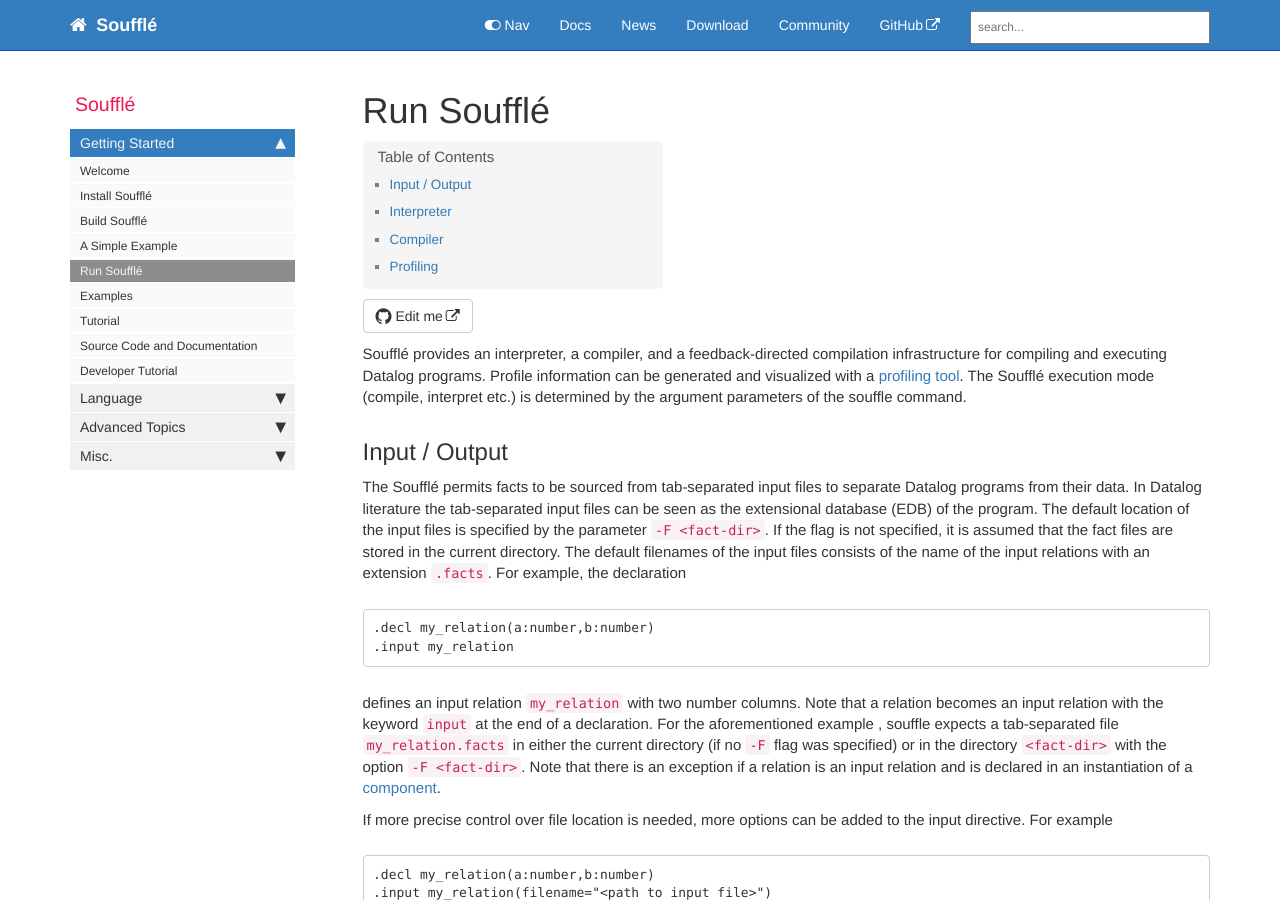
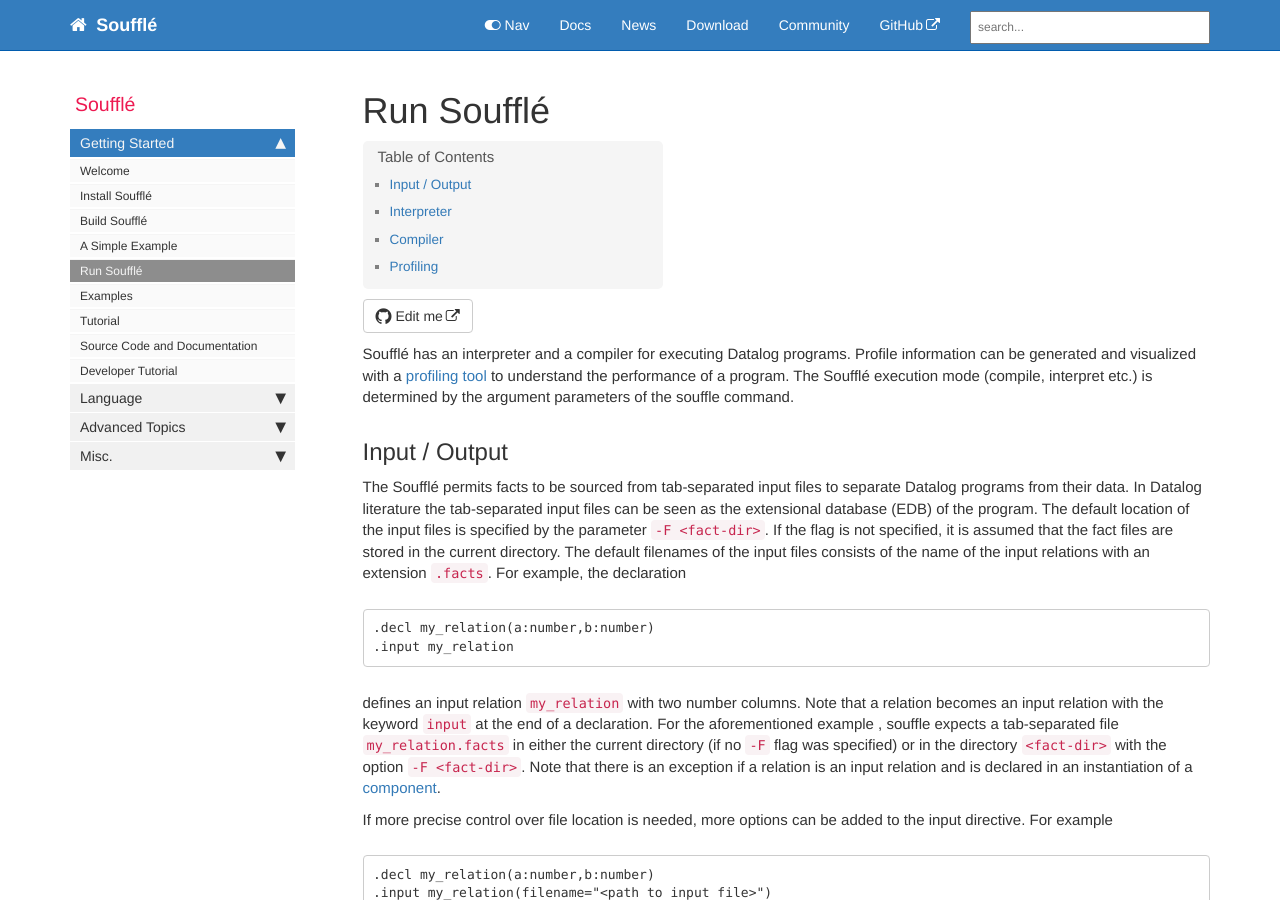
Before and after one commit to souffle-lang/souffle-lang.github.io, a Jekyll site: the page built from pages/docs/execute.md, in a window 1280 px wide and 900 px high. Built offline with Jekyll 4.4.1, drawn with Linux system fonts in a browser that asks for light colours; comment, search, counter and statistics services are not loaded.

Commit message:
Update execute.md

````diff
--- a/pages/docs/execute.md
+++ b/pages/docs/execute.md
@@ -4,7 +4,7 @@ permalink: /execute
 sidebar: docs_sidebar
 folder: docs
 ---
-Soufflé provides an interpreter, a compiler, and a feedback-directed compilation infrastructure for compiling and executing Datalog programs. Profile information can be generated and visualized with a [profiling tool](profiler). The Soufflé execution mode (compile, interpret etc.) is determined by the argument parameters of the souffle command.
+Soufflé has an interpreter and a compiler for executing Datalog programs. Profile information can be generated and visualized with a [profiling tool](profiler) to understand the performance of a program. The Soufflé execution mode (compile, interpret etc.) is determined by the argument parameters of the souffle command.
 
 ## Input / Output
 The Soufflé permits facts to be sourced from tab-separated input files to separate Datalog programs from their data. In Datalog literature the tab-separated input files can be seen as the extensional database (EDB) of the program. The default location of the input files is specified by the parameter ```-F <fact-dir>```. If the flag is not specified, it is assumed that the fact files are stored in the current directory. The default filenames of the input files consists of the name of the input relations with an extension ```.facts```. For example, the declaration
````
